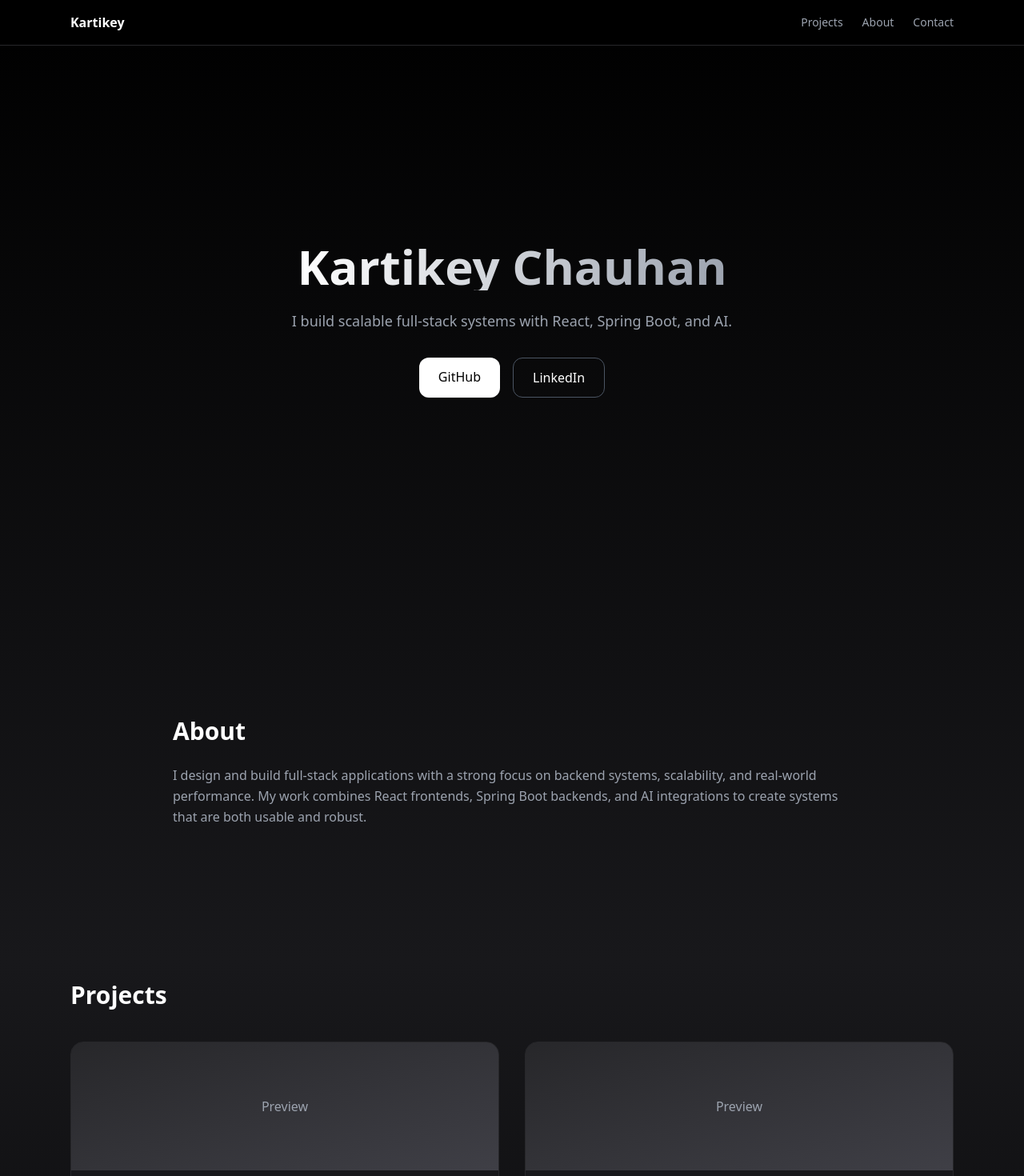
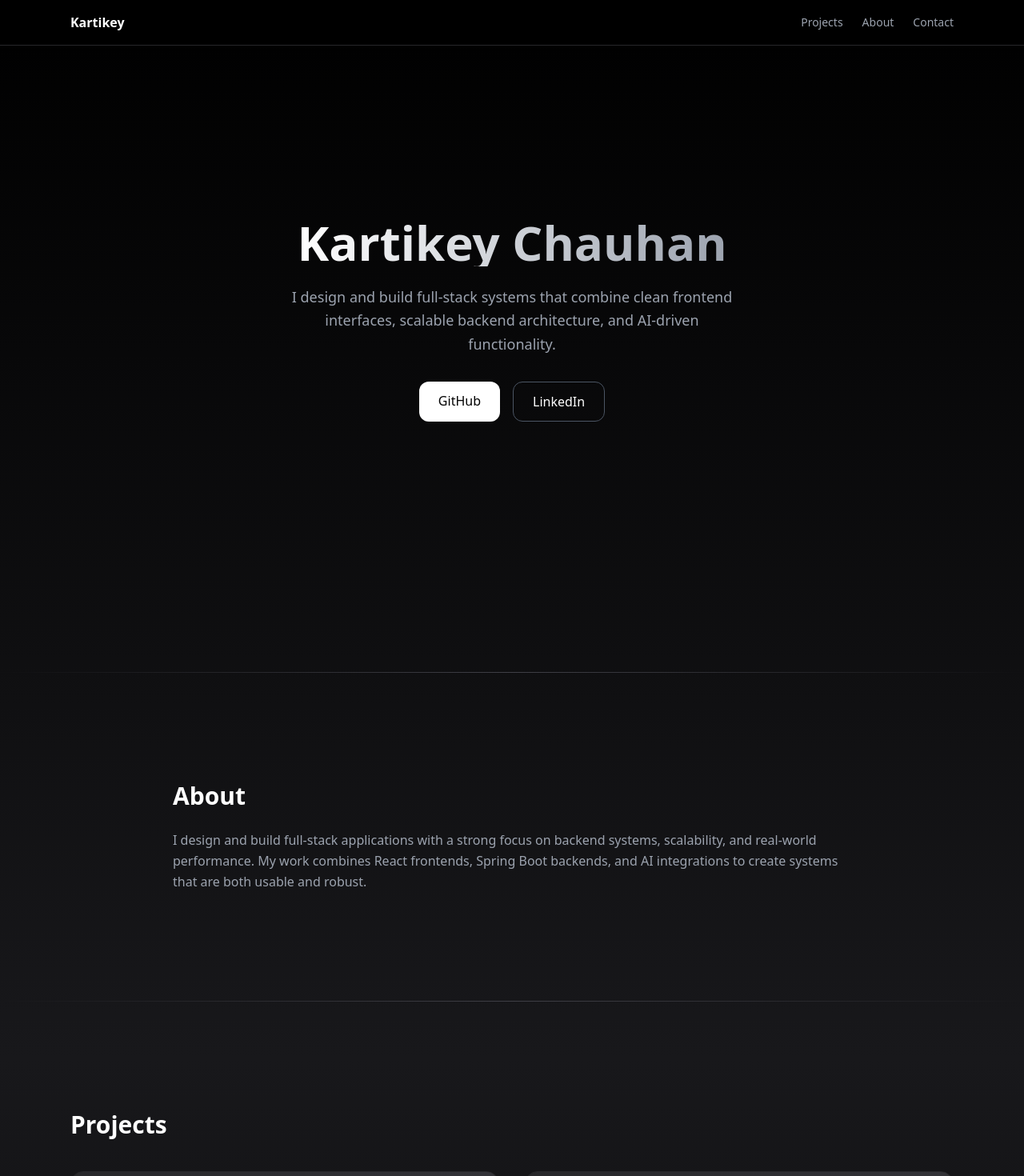
Before and after one commit to 23-kartikey/portfolio, a React app in the folder portfolio/: page / in a window 1280 px wide. Shown: the top 1470 px of the page at 80% size. Built offline with nearby package versions, Linux system fonts and the light colour scheme; the HTML template or start-up script is replaced by a standard one.

Commit message:
feat: added section divider between each

```diff
--- a/portfolio/src/App.jsx
+++ b/portfolio/src/App.jsx
@@ -2,7 +2,7 @@ import { motion } from "framer-motion";
 
 export default function App() {
   return (
-    <div className="bg-gradient-to-b from-black via-zinc-900 to-black text-white min-h-screen scroll-smooth">
+    <div className="bg-gradient-to-b from-black via-zinc-900 to-black text-white min-h-screen scroll-smooth relative">
 
       {/* BACKGROUND GLOW EFFECT */}
       <div className="absolute inset-0 -z-10 overflow-hidden">
@@ -31,8 +31,9 @@ export default function App() {
           Kartikey Chauhan
         </motion.h1>
 
-        <p className="mt-6 text-gray-400 text-lg max-w-xl">
-          I build scalable full-stack systems with React, Spring Boot, and AI.
+        <p className="mt-6 text-gray-400 text-lg max-w-xl leading-relaxed">
+          I design and build full-stack systems that combine clean frontend interfaces,
+          scalable backend architecture, and AI-driven functionality.
         </p>
 
         <div className="mt-8 flex gap-4">
@@ -44,6 +45,8 @@ export default function App() {
           </a>
         </div>
       </section>
+
+      <div className="w-full h-px bg-gradient-to-r from-transparent via-zinc-700 to-transparent my-10"></div>
 
       {/* ABOUT */}
       <section id="about" className="max-w-4xl mx-auto px-6 py-24">
@@ -61,6 +64,8 @@ export default function App() {
           Spring Boot backends, and AI integrations to create systems that are both usable and robust.
         </p>
       </section>
+
+      <div className="w-full h-px bg-gradient-to-r from-transparent via-zinc-700 to-transparent my-10"></div>
 
       {/* PROJECTS */}
       <section id="projects" className="max-w-6xl mx-auto px-6 py-24">
@@ -102,7 +107,7 @@ export default function App() {
               className="bg-zinc-900 rounded-2xl overflow-hidden border border-zinc-800 hover:border-zinc-600 transition block"
             >
 
-    {/* 🔥 IMAGE / PREVIEW SECTION */}
+    {/* IMAGE / PREVIEW SECTION */}
     <div className="h-40 bg-gradient-to-br from-zinc-800 to-zinc-700 flex items-center justify-center text-gray-400">
       Preview
     </div>
@@ -119,6 +124,8 @@ export default function App() {
 
         </div>
       </section>
+
+      <div className="w-full h-px bg-gradient-to-r from-transparent via-zinc-700 to-transparent my-10"></div>
 
       {/* CONTACT */}
       <section id="contact" className="text-center py-24">
```
